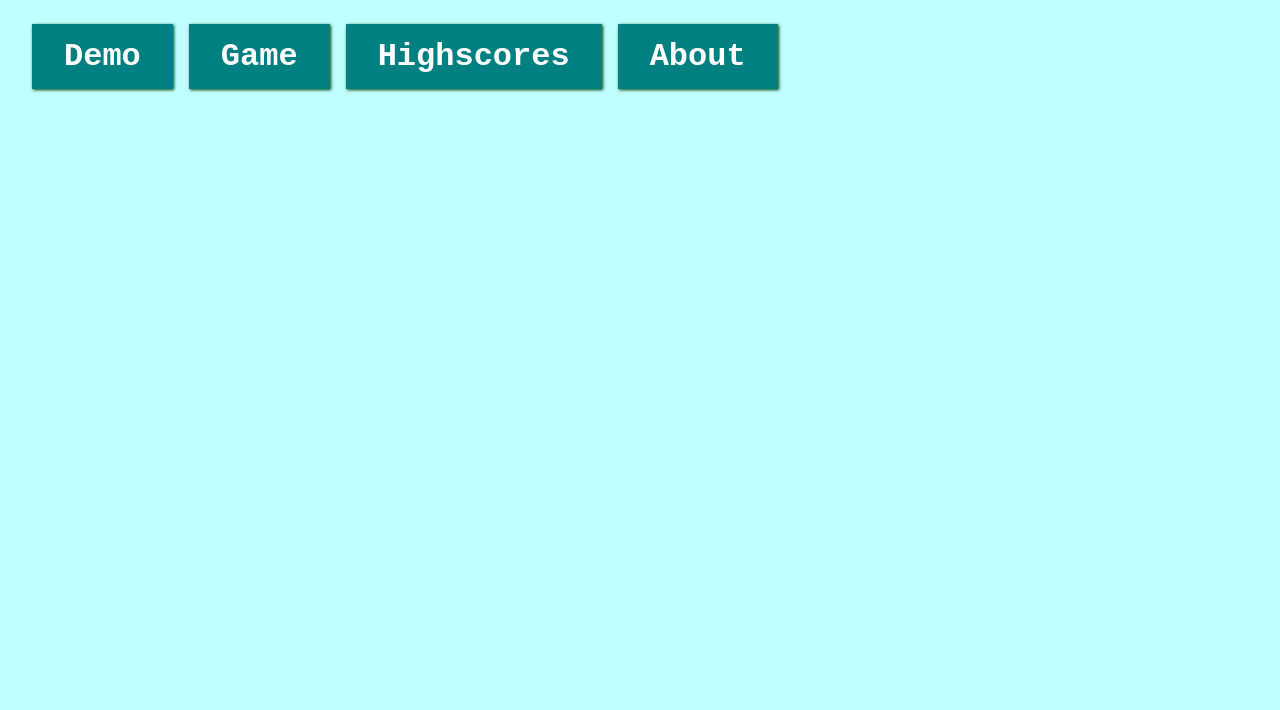
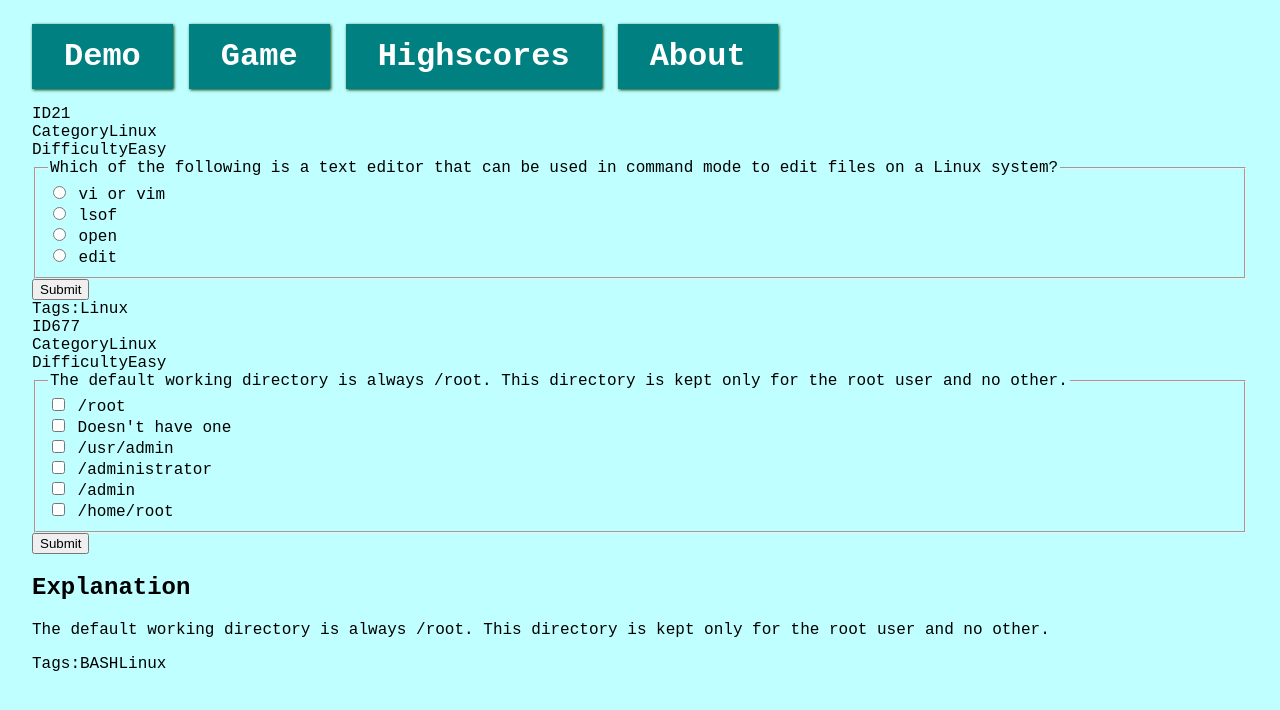
Before and after one commit to sabicalija/quiz, a plain HTML site: page index.html in a window 1280 px wide. Drawn offline with Linux system fonts and the light colour scheme.

Commit message:
Add two plain HTML example questions (single choice, multiple choice)

```diff
--- a/index.html
+++ b/index.html
@@ -8,8 +8,6 @@
   </head>
   <body>
     <div id="#app">
-      <!-- https://www.w3schools.com/html/html5_semantic_elements.asp -->
-      <!-- https://developer.mozilla.org/en-US/docs/Web/HTML/Element#Content_sectioning -->
       <header>
         <nav class="navbar">
           <ul class="main-nav">
@@ -20,7 +18,98 @@
           </ul>
         </nav>
       </header>
-      <main></main>
+      <!-- https://developer.mozilla.org/en-US/docs/Web/HTML/Element#Content_sectioning -->
+      <main class="quiz">
+        <article>
+          <header>
+            <div><span>ID</span><span>21</span></div>
+            <div><span>Category</span><span>Linux</span></div>
+            <div><span>Difficulty</span><span>Easy</span></div>
+          </header>
+          <form action="" method="get">
+            <fieldset>
+              <legend>
+                Which of the following is a text editor that can be used in command mode to edit files on a Linux
+                system?
+              </legend>
+              <div>
+                <input type="radio" name="question" />
+                <label for="">vi or vim</label>
+              </div>
+              <div>
+                <input type="radio" name="question" />
+                <label for="">lsof</label>
+              </div>
+              <div>
+                <input type="radio" name="question" />
+                <label for="">open</label>
+              </div>
+              <div>
+                <input type="radio" name="question" />
+                <label for="">edit</label>
+              </div>
+            </fieldset>
+            <div>
+              <input type="submit" />
+            </div>
+          </form>
+          <footer>
+            <div><span>Tags:</span><span>Linux</span></div>
+          </footer>
+        </article>
+        <article>
+          <header>
+            <div><span>ID</span><span>677</span></div>
+            <div><span>Category</span><span>Linux</span></div>
+            <div><span>Difficulty</span><span>Easy</span></div>
+          </header>
+          <form action="" method="get">
+            <fieldset>
+              <legend>
+                The default working directory is always /root. This directory is kept only for the root user and no
+                other.
+              </legend>
+              <div>
+                <input type="checkbox" name="question" />
+                <label for="">/root</label>
+              </div>
+              <div>
+                <input type="checkbox" name="question" />
+                <label for="">Doesn't have one</label>
+              </div>
+              <div>
+                <input type="checkbox" name="question" />
+                <label for="">/usr/admin</label>
+              </div>
+              <div>
+                <input type="checkbox" name="question" />
+                <label for="">/administrator</label>
+              </div>
+              <div>
+                <input type="checkbox" name="question" />
+                <label for="">/admin</label>
+              </div>
+              <div>
+                <input type="checkbox" name="question" />
+                <label for="">/home/root</label>
+              </div>
+            </fieldset>
+            <div>
+              <input type="submit" />
+            </div>
+          </form>
+          <footer>
+            <div>
+              <h1>Explanation</h1>
+              <p>
+                The default working directory is always /root. This directory is kept only for the root user and no
+                other.
+              </p>
+            </div>
+            <div><span>Tags:</span><span>BASH</span><span>Linux</span></div>
+          </footer>
+        </article>
+      </main>
       <footer></footer>
     </div>
     <script src="index.js"></script>
```
